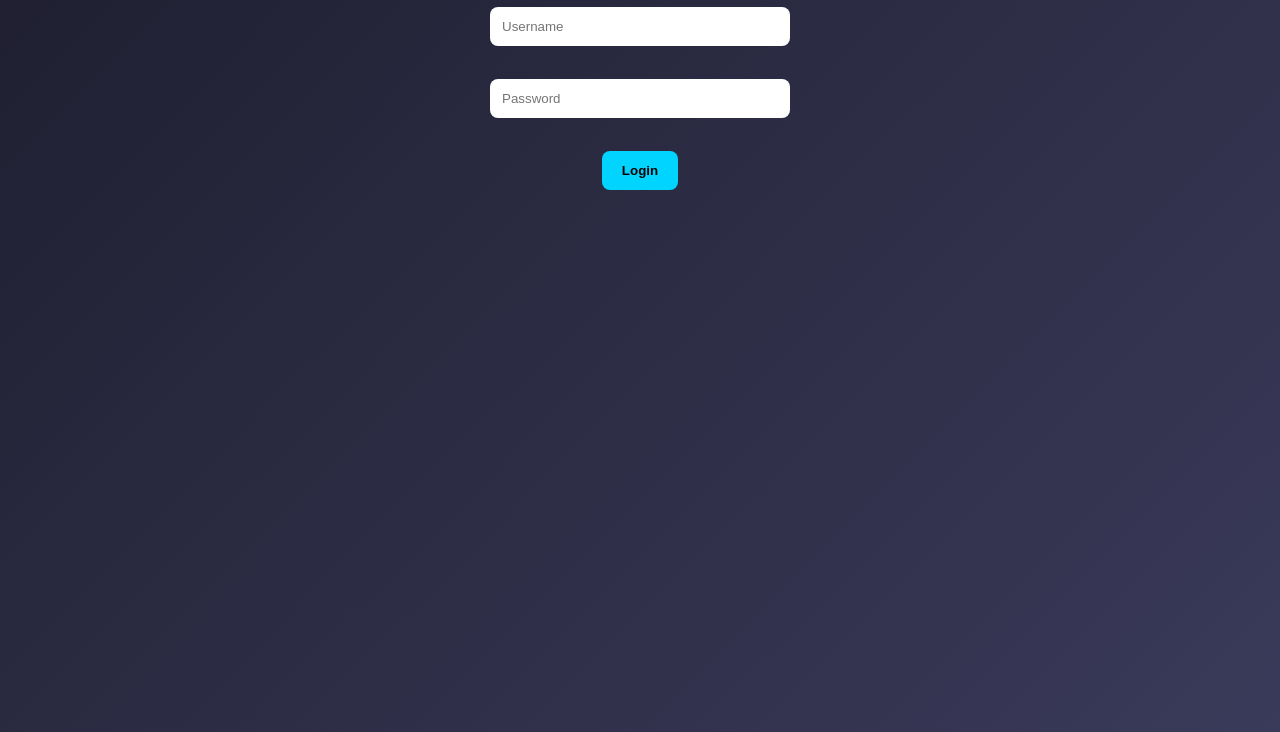
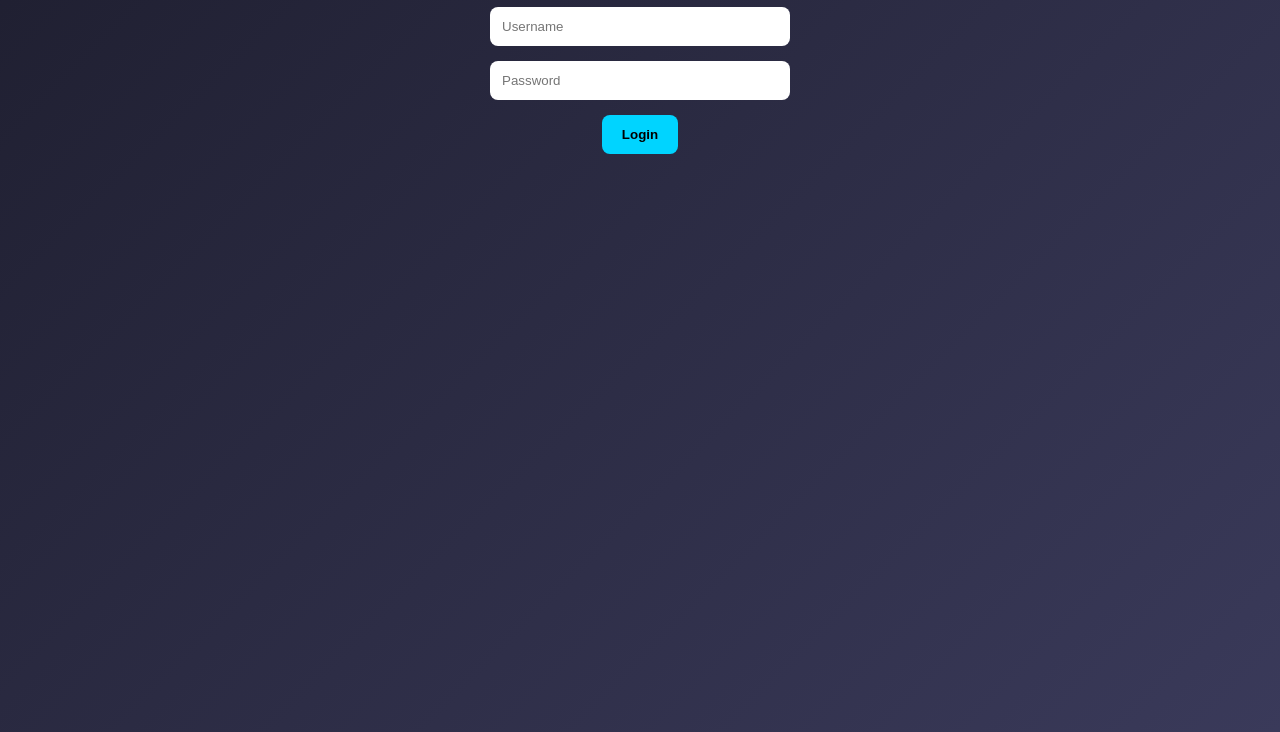
Before and after one commit to Discombobulate04/Website, a website: page public/login.html in a window 1280 px wide. Shown: the part 148-880 px from the top of the page. Drawn offline with Linux system fonts and the light colour scheme.

Commit message:
Add files via upload

```diff
--- a/public/login.html
+++ b/public/login.html
@@ -10,8 +10,8 @@
   <h1>Login</h1>
 
   <form method="POST" action="/login">
-    <input type="text" name="username" placeholder="Username" required><br><br>
-    <input type="password" name="password" placeholder="Password" required><br><br>
+    <input type="text" name="username" placeholder="Username" required><br>
+    <input type="password" name="password" placeholder="Password" required><br>
     <button type="submit">Login</button>
   </form>
 </div>
```
Also changed, not shown: public/index.html (+3 -6 lines).
